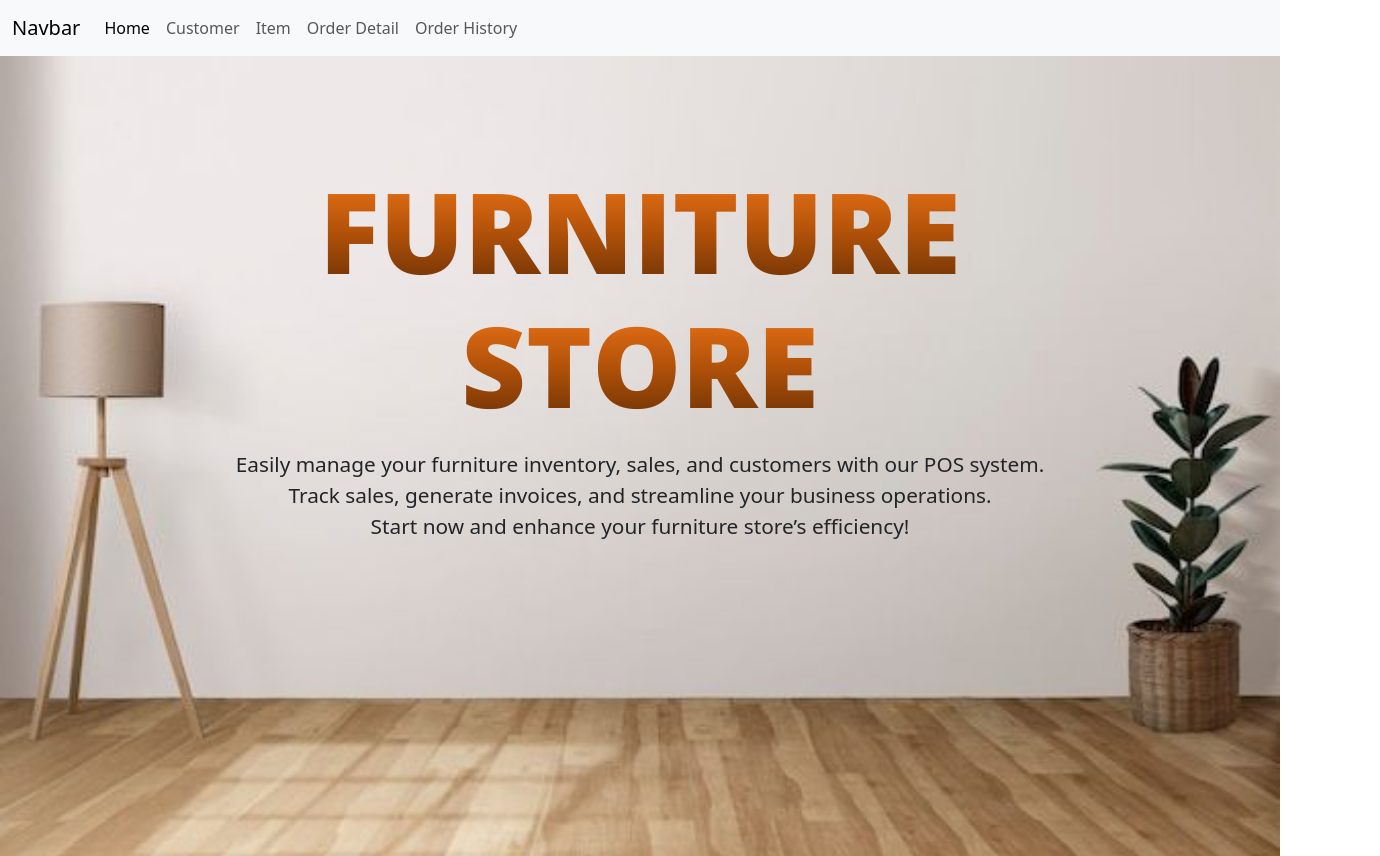
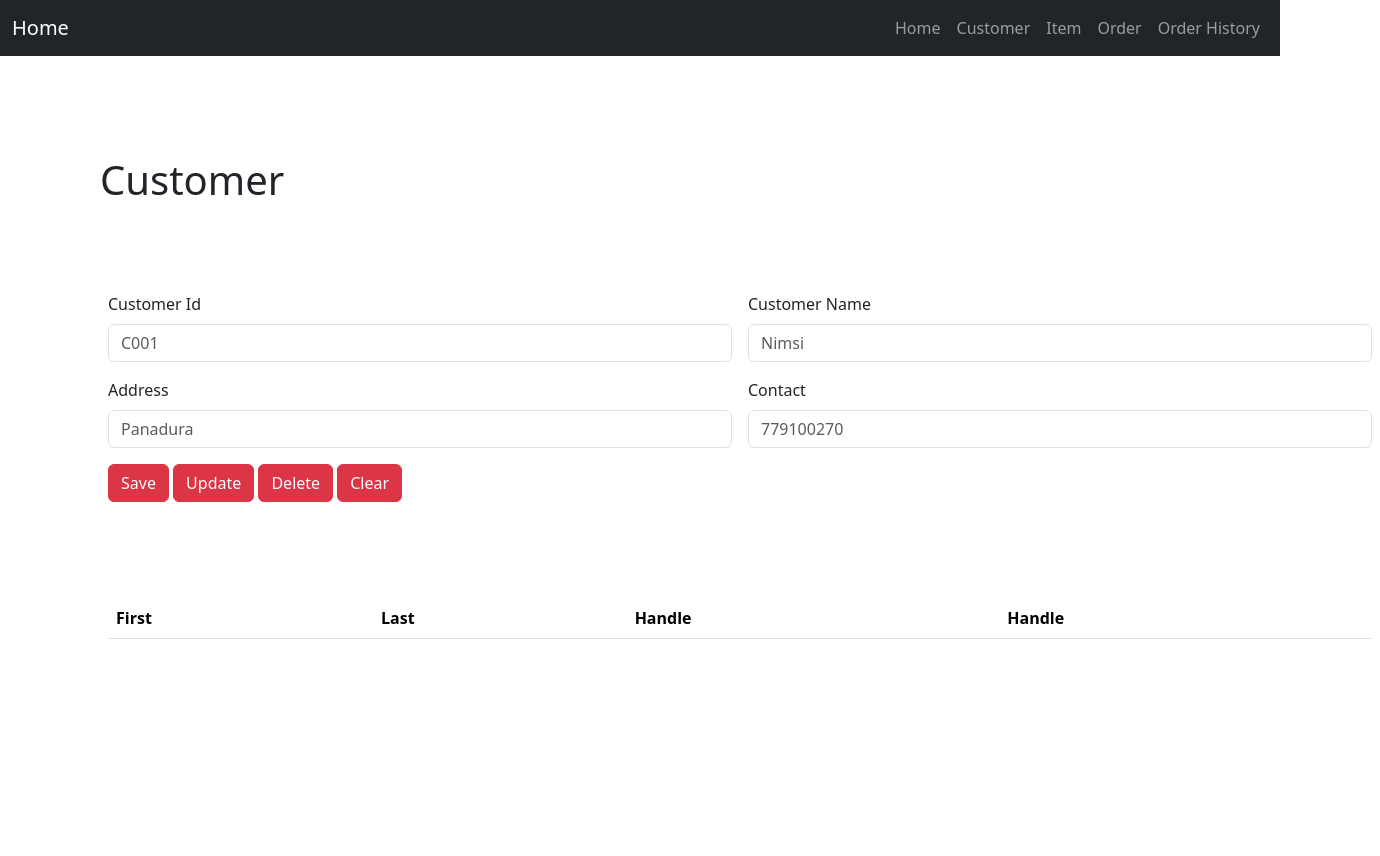
Before and after one commit to nimsimethusala/POS-System, a plain HTML site: page index.html in a window 1280 px wide. Shown: the whole page, 1380 px wide, since content can reach past the window. After the commit the page ends 800 px from the top, so only its background shows below. Drawn offline with nearby package versions, Linux system fonts and the light colour scheme.

Commit message:
update customer section

```diff
--- a/index.html
+++ b/index.html
@@ -24,7 +24,7 @@
 
 <body>
 <!-- ========== Header Section =========== -->
-<nav class="navbar navbar-expand-lg bg-body-tertiary">
+<!--<nav class="navbar navbar-expand-lg bg-body-tertiary">
     <div class="container-fluid">
         <a class="navbar-brand" href="#">Navbar</a>
         <button class="navbar-toggler" type="button" data-bs-toggle="collapse" data-bs-target="#navbarNavAltMarkup" aria-controls="navbarNavAltMarkup" aria-expanded="false" aria-label="Toggle navigation">
@@ -32,18 +32,46 @@
         </button>
         <div class="collapse navbar-collapse" id="navbarNavAltMarkup">
             <div class="navbar-nav">
-                <a id="hero-nav" class="nav-link active" aria-current="page" href="#">Home</a>
-                <a id="customer-nav" class="nav-link" href="#">Customer</a>
-                <a id="item-nav" class="nav-link" href="#">Item</a>
-                <a id="order-nav" class="nav-link" href="#">Order Detail</a>
-                <a id="orderHistory-nav" class="nav-link" href="#">Order History</a>
+                <span id="hero-nav" class="nav-link">Home</span>
+                <span id="customer-nav" class="nav-link">Customer</span>
+                <span id="item-nav" class="nav-link">Item</span>
+                <span id="order-nav" class="nav-link">Order Detail</span>
+                <span id="orderHistory-nav" class="nav-link">Order History</span>
             </div>
+        </div>
+    </div>
+</nav>-->
+
+<nav class="navbar navbar-expand-lg navbar-dark bg-dark">
+    <div class="container-fluid">
+        <a class="navbar-brand" href="#">Home</a>
+        <button class="navbar-toggler" type="button" data-bs-toggle="collapse" data-bs-target="#navbarNav" aria-controls="navbarNav" aria-expanded="false" aria-label="Toggle navigation">
+            <span class="navbar-toggler-icon"></span>
+        </button>
+        <div class="collapse navbar-collapse" id="navbarNav">
+            <ul class="navbar-nav ms-auto">
+                <li class="nav-item">
+                    <span id="hero-nav" class="nav-link">Home</span>
+                </li>
+                <li class="nav-item">
+                    <span id="customer-nav" class="nav-link">Customer</span>
+                </li>
+                <li class="nav-item">
+                    <span  id="item-nav" class="nav-link">Item</span>
+                </li>
+                <li class="nav-item">
+                    <span  id="order-nav" class="nav-link">Order</span>
+                </li>
+                <li class="nav-item">
+                    <span id="order-history-nav" class="nav-link">Order History</span>
+                </li>
+            </ul>
         </div>
     </div>
 </nav>
 
 <!-- ========== Hero Section =========== -->
-<main id="hero" class="hero-section">
+<!--<main id="hero" class="hero-section">
         <div class="d-flex flex-column mb-3 hero-content">
             <section>
                 <div class="p-2 name">
@@ -56,36 +84,36 @@
                 </p>
             </section>
         </div>
-</main>
+</main>-->
 
 <!-- ========== Customer Section =========== -->
-<!--<main id="customer" class="main">
+<main id="customer" class="main">
     <h1>Customer</h1>
     <section class="d-flex-column gap-3">
         <div class="p-2 main-form">
             <div class="main-content">
                 <form class="row g-3">
-                    <div class="md-col-6 sm-col-1">
+                    <div class="col-md-6">
                         <label for="customerId" class="form-label">Customer Id</label>
                         <input type="text" class="form-control" id="customerId" placeholder="C001">
                     </div>
-                    <div class="md-col-6 sm-col-1">
+                    <div class="col-md-6">
                         <label for="customerName" class="form-label">Customer Name</label>
                         <input type="text" class="form-control" id="customerName" placeholder="Nimsi">
                     </div>
-                    <div class="md-col-6 sm-col-1">
+                    <div class="col-md-6">
                         <label for="inputAddress" class="form-label">Address</label>
                         <input type="text" class="form-control" id="inputAddress" placeholder="Panadura">
                     </div>
-                    <div class="md-col-6 sm-col-1">
+                    <div class="col-md-6">
                         <label for="contact" class="form-label">Contact</label>
                         <input type="number" class="form-control" id="contact" placeholder="779100270">
                     </div>
                     <div class="md-col-12 sm-col-1">
-                        <button type="button" class="btn btn-danger">Save</button>
-                        <button type="button" class="btn btn-danger">Update</button>
-                        <button type="button" class="btn btn-danger">Delete</button>
-                        <button type="button" class="btn btn-danger">Clear</button>
+                        <button id="save-customer" type="button" class="btn btn-danger">Save</button>
+                        <button id="update-customer" type="button" class="btn btn-danger">Update</button>
+                        <button id="delete-customer" type="button" class="btn btn-danger">Delete</button>
+                        <button id="clear-customer" type="button" class="btn btn-danger">Clear</button>
                     </div>
                 </form>
             </div>
@@ -107,8 +135,8 @@
     </section>
 </main>
 
-&lt;!&ndash; ========== Item Section =========== &ndash;&gt;
-<main id="item" class="main">
+<!-- ========== Item Section =========== -->
+<!--<main id="item" class="main">
     <h1>Item</h1>
     <section class="d-flex-column gap-5">
         <div class="p-2 main-form"><div class="main-content">
@@ -147,10 +175,10 @@
             </table>
         </div></div>
     </section>
-</main>
+</main>-->
 
-&lt;!&ndash; ========== Order Section =========== &ndash;&gt;
-<main id="order" class="order">
+<!-- ========== Order Section =========== -->
+<!--<main id="order" class="order">
     <h1>Order</h1>
     <section class="order-customer">
         <div class="d-flex flex-row mb-3">
@@ -215,7 +243,7 @@
 
 </main>-->
 
+<script src="posSystem.js"></script>
 <script src="https://cdn.jsdelivr.net/npm/bootstrap@5.3.3/dist/js/bootstrap.bundle.min.js" integrity="sha384-YvpcrYf0tY3lHB60NNkmXc5s9fDVZLESaAA55NDzOxhy9GkcIdslK1eN7N6jIeHz" crossorigin="anonymous"></script>
-<script src="posSystem.js"></script>
 </body>
 </html>
--- a/posSystem.css
+++ b/posSystem.css
@@ -47,16 +47,16 @@ body {
 }
 
 .main>section {
+    width: 80rem;
     margin-left: 100px;
 }
 
 .main>section>div {
-    width: 650px;
+    /*width: 650px;*/
 }
 
 .main>section>.main-table1 {
-    width: 1200px;
-    margin-left: 50px;
+    width: 80rem;
     margin-top: 80px;
     margin-bottom: 120px;
 }
--- a/posSystem.js
+++ b/posSystem.js
@@ -1,3 +1,4 @@
+/*
 let hero_nav =document.getElementById("hero-nav");
 let customer_nav =document.getElementById("customer-nav");
 let item_nav =document.getElementById("item-nav");
@@ -38,3 +39,5 @@ order_nav.addEventListener('click', function (){
     item.style.display="none";
     order.style.display="block";
 });
+
+*/
```
Also changed, not shown: 1 other file.
